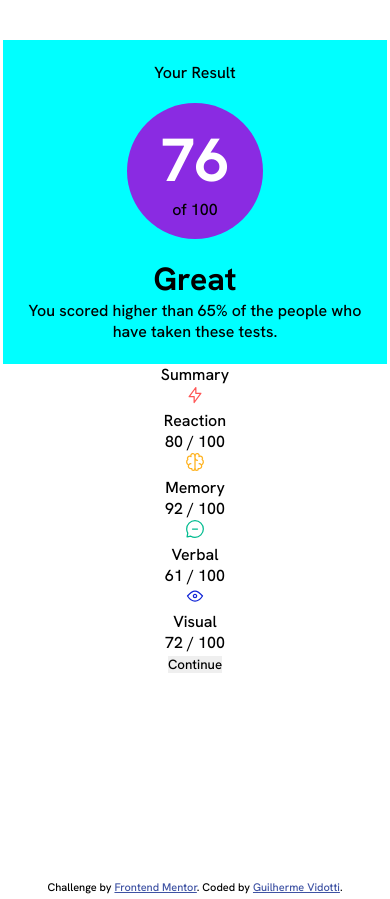
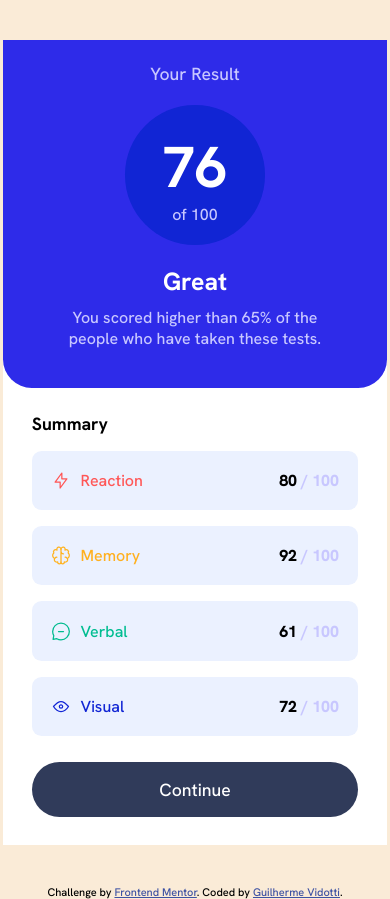
Before and after one commit to Vidottizzz/Results-summary-component, a plain HTML site: page index.html in a window 390 px wide. Drawn offline with Linux system fonts and the light colour scheme.

Commit message:
mobile style 85% done

```diff
--- a/index.html
+++ b/index.html
@@ -35,24 +35,33 @@
 
       <main>
         <p>Summary</p>
-        <div><img src="/assets/images/icon-reaction.svg" alt="">
+        <div class="summary-itens flex">
+          <div class="flex">
+            <img src="/assets/images/icon-reaction.svg" alt="">
             <p>Reaction</p>
-          <p>80 / 100</p>
           </div>
-        <div>
+          <span>80 <span> / 100</span></span>
+        </div>
+        <div class="summary-itens flex">
+          <div class="flex">
             <img src="/assets/images/icon-memory.svg" alt="">
             <p>Memory</p>
-          <p>92 / 100</p>
           </div>
-        <div>
+          <span>92 <span> / 100</span></span>
+        </div>
+        <div class="summary-itens flex">
+          <div class="flex">
             <img src="/assets/images/icon-verbal.svg" alt="">
             <p>Verbal</p>
-          <p>61 / 100</p>
           </div>
-        <div>
+          <span>61 <span> / 100</span></span>
+        </div>
+        <div class="summary-itens flex">
+          <div class="flex">
             <img src="/assets/images/icon-visual.svg" alt="">
             <p>Visual</p>
-          <p>72 / 100</p>
+          </div>
+          <span>72<span> / 100</span></span>
         </div>
         <button>
           Continue
--- a/style.css
+++ b/style.css
@@ -31,38 +31,111 @@
   -webkit-appearance: none;
   -moz-appearance: none;
 }
+body {
+    background-color: antiquewhite;
+}
 header {
-    background-color: aqua;
+  background-color: var(--Lightroyalblue);
   padding: 1.4rem;
+  border-bottom-left-radius: 1.8rem;
+  border-bottom-right-radius: 1.8rem;
+  text-align: center;
 }
-#card-itsfelf{
-    text-align: center;
+#card-itsfelf {
   width: 24rem;
-    height: 50rem ;
   margin: 2.5rem auto;
+  background-color: white;
 }
 #circle-num {
-    margin: 1.2rem auto;
-    width: 8.5rem;
-    height: 8.5rem;
+  margin: 1.25rem auto;
+  width: 8.7rem;
+  height: 8.7rem;
   padding: 1rem;
   border-radius: 50%;
-    background-color: blueviolet;
+  background-color: var(--Cobaltblue);
 }
+header p:nth-child(1) {
+  color: var(--Lightlavender);
+  font-size: 1.1rem;
+}
+
 #circle-num p {
   font-weight: bold;
   color: white;
-    font-size:3.8rem;
-    margin-top: 0.1rem;
+  font-size: 3.6rem;
+  margin-top: 0.45rem;
+}
+#circle-num span {
+  color: var(--Lightlavender);
 }
 
+header h1 {
+  font-size: 1.55rem;
+  color: white;
+}
 
+header p:nth-child(4) {
+  color: var(--Lightlavender);
+  padding: 0.6rem 2rem 1rem 2rem;
+}
+main {
+  padding: 1.5rem 1.8rem;
+}
+.flex {
+  display: flex;
+}
+main .summary-itens {
+  justify-content: space-between;
+  padding: 1.2rem;
+  border-radius: 0.6rem;
+  margin-bottom: 1rem;
+  background-color: var(--Paleblue);
+}
+main .summary-itens img {
+  padding-right: 0.6rem;
+}
+main .summary-itens span:nth-child(2) {
+    font-weight: 800;
+}
+main .summary-itens span > span {
+  color: var(--Lightlavender);
+}
+main .summary-itens:nth-child(2) {
+  margin-top: 1rem;
+}
+main p:nth-child(1) {
+    font-weight: 700;
+    font-size: 1.1rem;
+}
+main .summary-itens:nth-child(2) p:nth-child(2) {
+  color: var(--Lightred);
+}
+main .summary-itens:nth-child(3) p:nth-child(2) {
+  color: var(--Orangeyyellow);
+}
+main .summary-itens:nth-child(4) p:nth-child(2) {
+  color: var(--Greenteal);
+}
+main .summary-itens:nth-child(5) p:nth-child(2) {
+  color: var(--Cobaltblue);
+}
+main .summary-itens:nth-child(5) {
+margin-bottom: 1.6rem;
+}
+main button {
+    font-size: 1.1rem;
+    color: white;
+    width: 100%;
+    background-color: var(--Darkgrayblue);
+    border-radius: 2rem;
+  padding: 1rem;
+  margin-bottom: 0.3rem;
+}
 
-
-
-
-
-
-
-.attribution { font-size: 11px; text-align: center; }
-.attribution a { color: hsl(228, 45%, 44%); }
+.attribution {
+  font-size: 11px;
+  text-align: center;
+}
+.attribution a {
+  color: hsl(228, 45%, 44%);
+}
```
Lines whose indentation alone changed are shown as unchanged.
